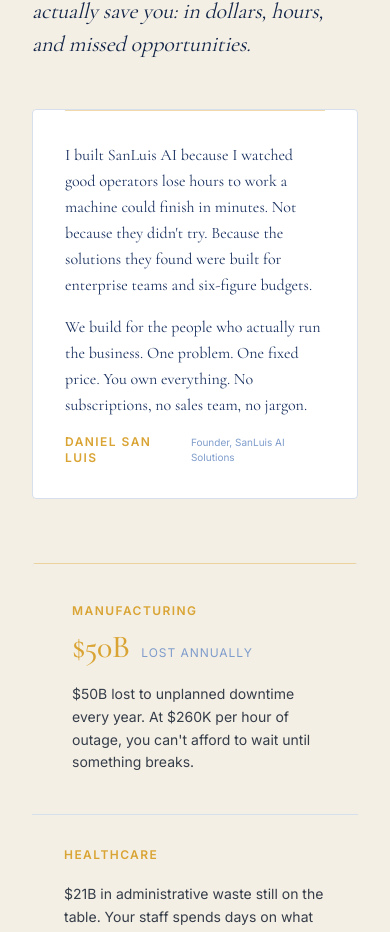
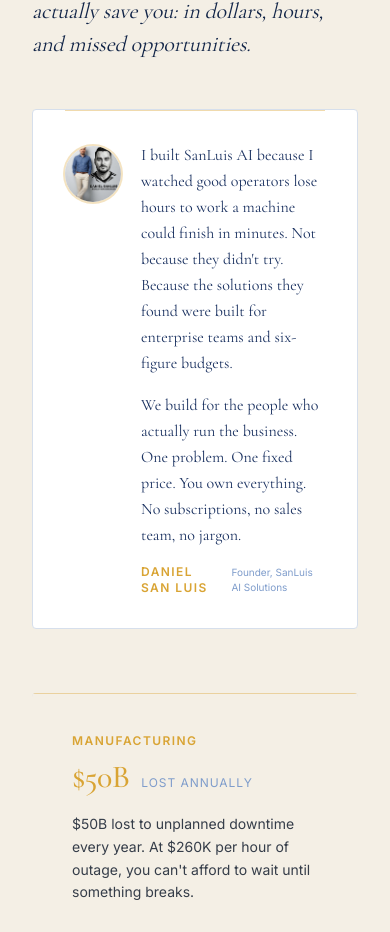
Before and after one commit to SanLuis-AI-Solutions/sanluisai-portfolio, a Next.js app: page / in a window 390 px wide. Shown: the part 1409-2341 px from the top of the page. Built offline with nearby package versions, Linux system fonts and the light colour scheme.

Commit message:
Fix founder headshot: visible on mobile, larger on desktop

```diff
--- a/components/Problem.tsx
+++ b/components/Problem.tsx
@@ -103,13 +103,13 @@ export default function Problem() {
             <div className="relative max-w-2xl bg-white border border-navy-200 rounded p-8 md:p-10 mt-12 mb-16">
               <div className="absolute top-0 left-8 right-8 h-px bg-gold-600/40" />
               <div className="flex gap-5">
-                <div className="hidden sm:flex flex-col items-center gap-2 pt-1">
+                <div className="flex flex-col items-center gap-2 pt-1 flex-shrink-0">
                   <Image
                     src="/daniel-headshot.jpg"
                     alt="Daniel San Luis"
-                    width={48}
-                    height={48}
-                    className="w-12 h-12 rounded-full object-cover"
+                    width={80}
+                    height={80}
+                    className="w-14 h-14 md:w-20 md:h-20 rounded-full object-cover ring-2 ring-gold-600/30"
                   />
                 </div>
                 <div>
```
